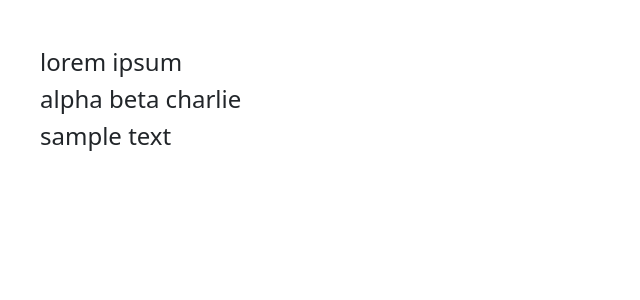
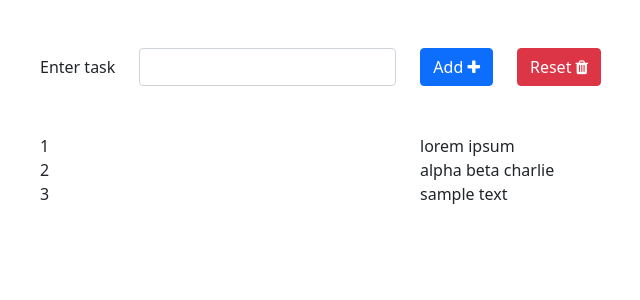
Before and after one commit to asiddiqi18/react-task-list, a React (Create React App) app: page / in a window 1280 px wide. Shown: the top 300 px of the page, without its empty margins (42-682 px from the left). Built offline with nearby package versions, Linux system fonts and the light colour scheme.

Commit message:
able to create tasks

```diff
--- a/src/components/App.js
+++ b/src/components/App.js
@@ -10,11 +10,39 @@ class App extends Component {
     ],
   };
 
+  addNewTask = () => {
+    console.log("Adding new task...");
+    const tasks = [...this.state.tasks];
+    tasks.push({ id: tasks.length + 1, text: "lol" });
+    this.setState({ tasks });
+  };
+
+  resetAllTasks = () => {
+    console.log("Resetting all tasks...");
+    this.setState({ tasks: [] });
+  };
+
+  handleSubmit = (event, value) => {
+    console.log("event: ", event)
+    console.log("value: ", value)
+
+    const tasks = [...this.state.tasks];
+    tasks.push({ id: tasks.length + 1, text: value });
+    this.setState({ tasks });
+
+    event.preventDefault();
+  };
+
   render() {
     return (
       <React.Fragment>
         <div className="container mt-5">
-          <List tasks={this.state.tasks}/>
+          <List
+            tasks={this.state.tasks}
+            onAdd={this.addNewTask}
+            onReset={this.resetAllTasks}
+            onSubmit={this.handleSubmit}
+          />
         </div>
       </React.Fragment>
     );
--- a/src/components/list.jsx
+++ b/src/components/list.jsx
@@ -2,10 +2,64 @@ import React, { Component } from "react";
 import Task from "./task";
 
 class List extends Component {
-  state = {};
+
+  constructor(props) {
+    super(props)
+
+    this.state = {
+      value: ''
+    }
+
+  }
+
+  handleChange = (event) => {
+    console.log(event)
+    this.setState({ value: event.target.value });
+  }
+
+  handleSubmit = (event) => {
+    alert('A name wllas submitted: ' + this.state.value);
+    event.preventDefault();
+  }
+
   render() {
     return (
       <React.Fragment>
+        <form>
+          <div className="row align-items-center mb-5">
+
+            <div className="col-auto">
+              <label htmlFor="inputTask" className="col-form-label">
+                Enter task
+              </label>
+            </div>
+
+            <div className="col-auto">
+              <input
+                type="input"
+                value={this.state.value}
+                onChange={this.handleChange}
+                id="inputTask"
+                className="form-control"
+                aria-describedby="inputHelpLine"
+              ></input>
+            </div>
+
+            <div className="col-auto">
+              <button type="submit" onClick={(e) => this.props.onSubmit(e, this.state.value)} className="btn btn-primary">
+                Add <i className="fa fa-plus" aria-hidden="true"></i>
+              </button>
+            </div>
+
+            <div className="col-auto">
+              <button type="reset" onClick={this.props.onReset} className="btn btn-danger">
+                Reset <i className="fa fa-trash" aria-hidden="true"></i>
+              </button>
+            </div>
+
+          </div>
+        </form>
+
         {this.props.tasks.map((task) => (
           <Task key={task.id} task={task}></Task>
         ))}
--- a/src/components/task.jsx
+++ b/src/components/task.jsx
@@ -5,7 +5,10 @@ class Task extends Component {
   render() {
     return (
       <React.Fragment>
-        <h4>{this.props.task.text}</h4>
+          <div className="row">
+            <div className="col-4">{this.props.task.id}</div>
+            <div className="col-4">{this.props.task.text}</div>
+          </div>
       </React.Fragment>
     );
   }
```
